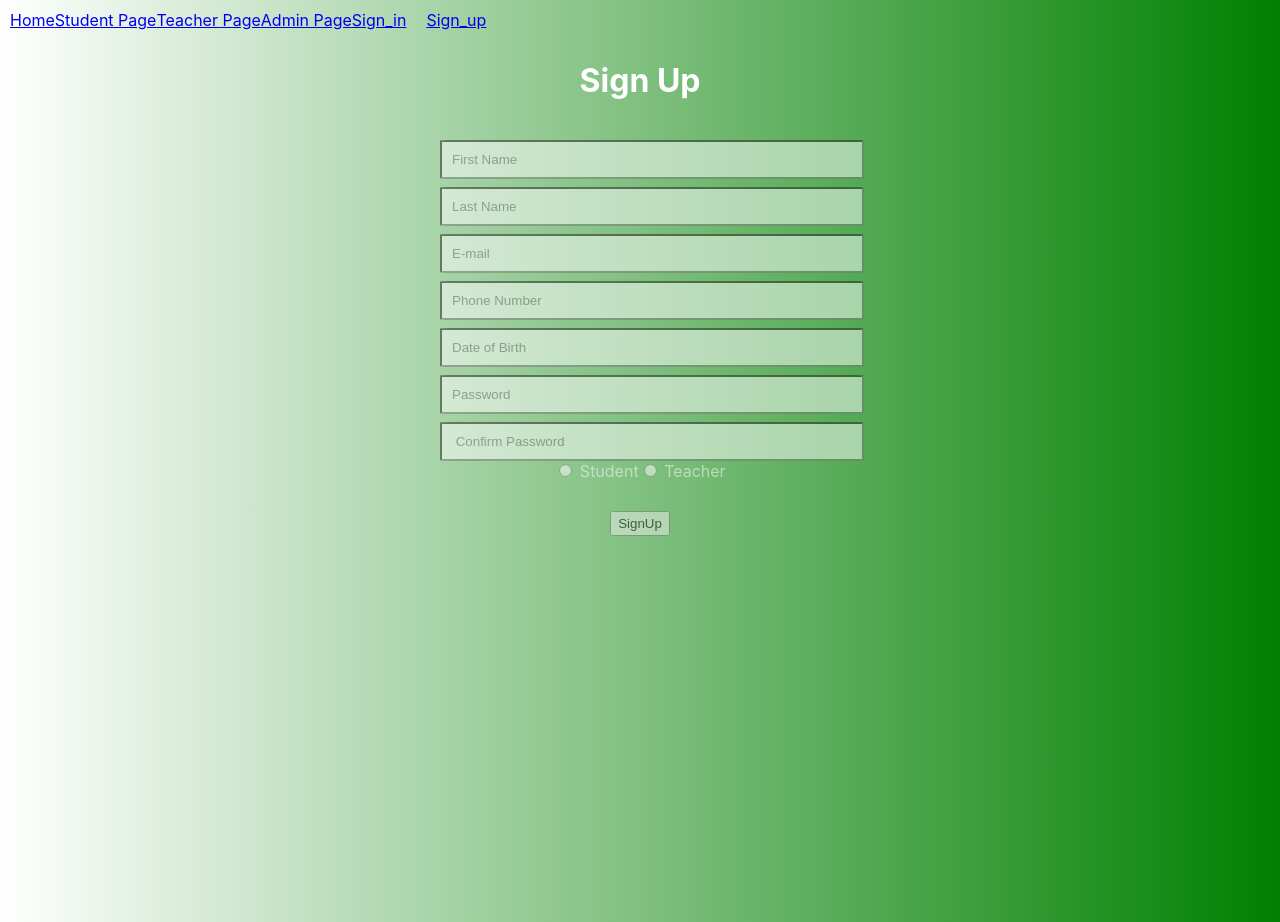
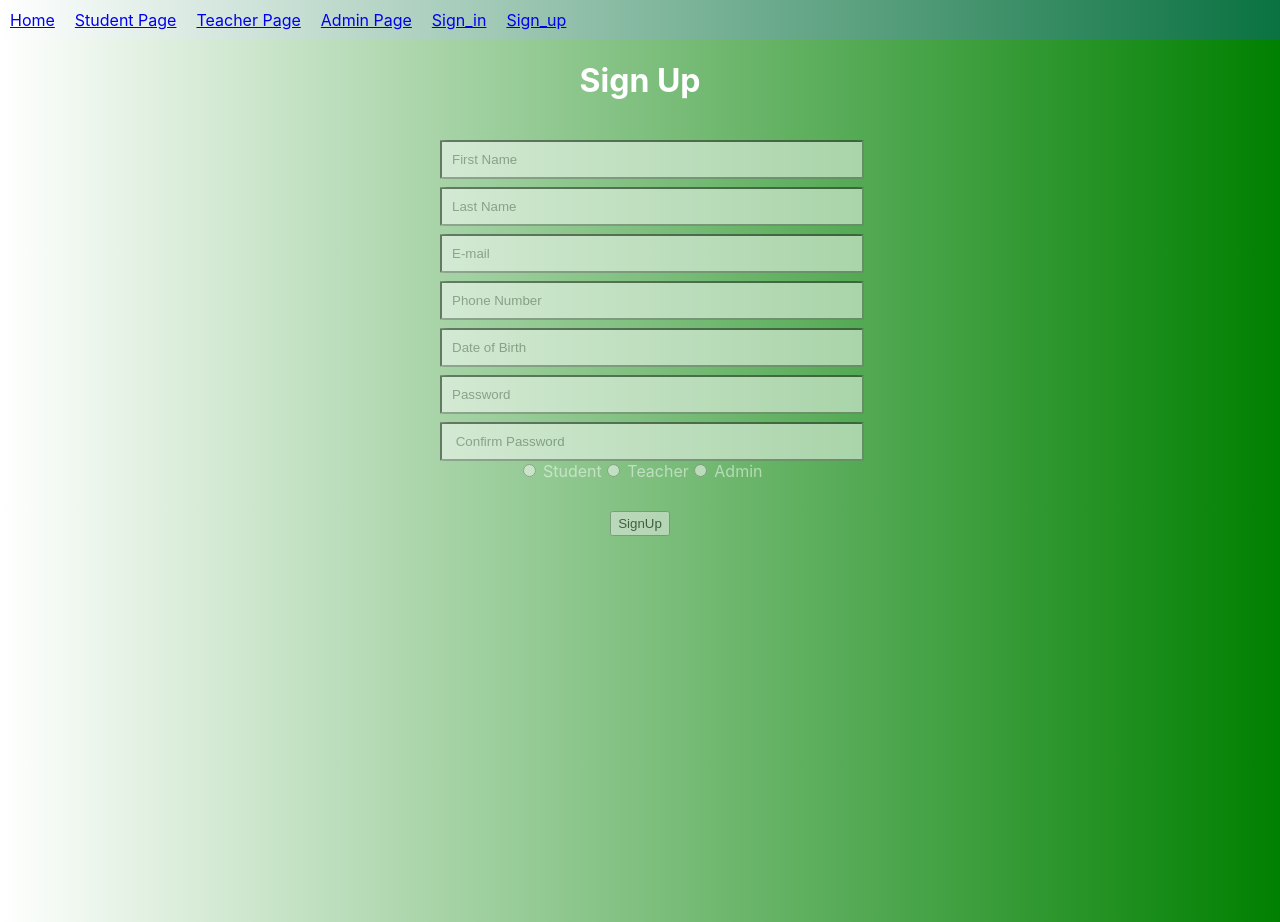
Before and after one commit to manueloglez/wadd_3_project, a React (Create React App) app in the folder client/: page /SignUp in a window 1280 px wide. Built offline with nearby package versions, Linux system fonts and the light colour scheme.

Commit message:
Made Some Chnages

```diff
--- a/client/src/App.css
+++ b/client/src/App.css
@@ -15,3 +15,7 @@
   display: flex;
   align-items: center;
 }
+
+nav {
+  background: linear-gradient(to left, rgb(10, 114, 65), white);
+}
--- a/client/src/components/Navbar.js
+++ b/client/src/components/Navbar.js
@@ -4,16 +4,12 @@ import { NavLink } from "react-router-dom";
 
 const Navbar = () => {
   return  <nav style={{padding: "10px",display: "flex", }}>
-    <NavLink to="/">Home</NavLink>
-    <NavLink to="/students">Student Page</NavLink>
-    <NavLink to="/teacher">Teacher Page</NavLink>
-    <NavLink to="/admin">Admin Page</NavLink>
-    <NavLink style={{ marginRight: "20px" }} to="/SignIn">
-      Sign_in
-    </NavLink>
-    <NavLink style={{ marginRight: "20px" }} to="/SignUp">
-      Sign_up
-    </NavLink>
+    <NavLink style={{ marginRight: "20px" }} to="/">Home</NavLink>
+    <NavLink style={{ marginRight: "20px" }} to="/students">Student Page</NavLink>
+    <NavLink style={{ marginRight: "20px" }} to="/teacher">Teacher Page</NavLink>
+    <NavLink style={{ marginRight: "20px" }} to="/admin">Admin Page</NavLink>
+    <NavLink style={{ marginRight: "20px" }} to="/SignIn">Sign_in</NavLink>
+    <NavLink style={{ marginRight: "20px" }} to="/SignUp">Sign_up</NavLink>
   </nav>
 }
 
--- a/client/src/components/login/SignUp.js
+++ b/client/src/components/login/SignUp.js
@@ -57,6 +57,7 @@ const SignUp = () => {
 <div> <div>
         <input type="radio" value="Student" name="Select" /> Student
         <input type="radio" value="Teacher" name="Select" /> Teacher
+        <input type="radio" value="Admin" name="Select" /> Admin
       </div></div>
  <button type="button" className="btn btn-secondary btn-block">SignUp</button>
  <div className="message">
```
Also changed, not shown: 2 other files (tests, documents, lock files or other folders).
